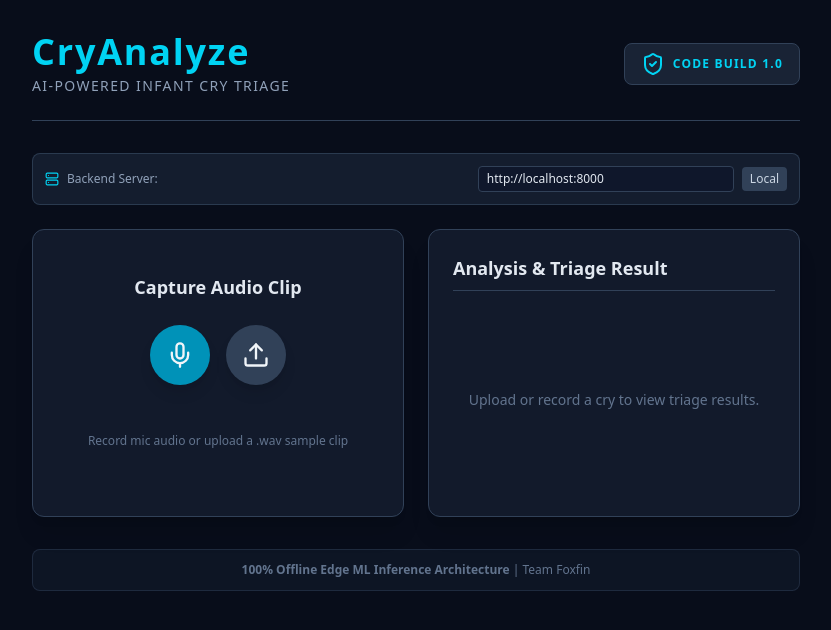
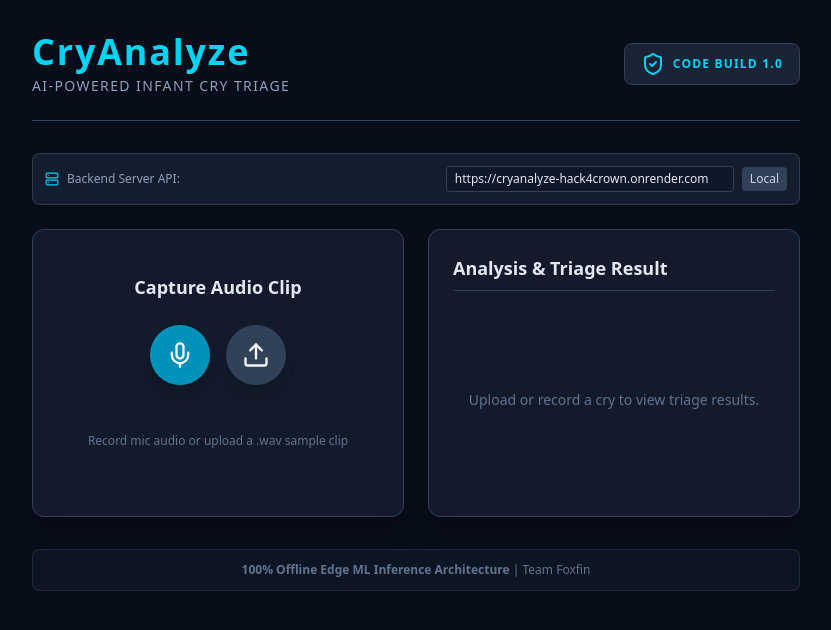
Before and after one commit to Abhijeet9118/CryAnalyze-Hack4Crown, a React app in the folder frontend/: page / in a window 1280 px wide. Shown: the top 630 px of the page, without its empty margins (224-1055 px from the left). Built offline with nearby package versions, Linux system fonts and the light colour scheme; the HTML template or start-up script is replaced by a standard one.

Commit message:
Set Render online backend URL as default for global public access

```diff
--- a/frontend/src/App.jsx
+++ b/frontend/src/App.jsx
@@ -1,13 +1,10 @@
 import { useState, useRef } from 'react';
 import axios from 'axios';
-import { Mic, Upload, Activity, AlertTriangle, CheckCircle, ShieldCheck, Server, RefreshCw } from 'lucide-react';
+import { Mic, Upload, Activity, AlertTriangle, CheckCircle, ShieldCheck, Server } from 'lucide-react';
 
-// Smart API URL Detection:
-// Localhost uses http://localhost:8000
-// Deployed GitHub Pages uses Render backend or local fallback
-const DEFAULT_API_URL = window.location.hostname === 'localhost' || window.location.hostname === '127.0.0.1'
-  ? 'http://localhost:8000'
-  : 'https://cryanalyze-hack4crown.onrender.com';
+// Default to Render Online Backend for public web access
+// Users on any phone or laptop anywhere in the world will connect seamlessly!
+const DEFAULT_API_URL = 'https://cryanalyze-hack4crown.onrender.com';
 
 function App() {
   const [apiUrl, setApiUrl] = useState(DEFAULT_API_URL);
@@ -64,7 +61,6 @@ function App() {
     const formData = new FormData();
     formData.append('audio', audioBlob, 'cry_audio.wav');
 
-    // Attempt 1: Send to primary API URL
     try {
       const targetUrl = `${apiUrl.replace(/\/$/, '')}/analyze`;
       const response = await axios.post(targetUrl, formData, {
@@ -76,10 +72,10 @@ function App() {
     } catch (error) {
       console.warn('Primary backend failed, attempting local fallback...', error);
 
-      // Attempt 2: Fallback to localhost if running locally
+      // Fallback to localhost if running locally
       if (apiUrl !== 'http://localhost:8000') {
         try {
-          setStatusMessage('Primary cloud waking up... Trying local server...');
+          setStatusMessage('Connecting via local fallback...');
           const fallbackResponse = await axios.post('http://localhost:8000/analyze', formData, {
             headers: { 'Content-Type': 'multipart/form-data' },
             timeout: 5000
@@ -90,11 +86,11 @@ function App() {
           setIsAnalyzing(false);
           return;
         } catch (localErr) {
-          console.error('Local fallback also failed', localErr);
+          console.error('Local fallback failed', localErr);
         }
       }
 
-      alert(`Could not connect to backend server at: ${apiUrl}\n\nTip: If using Render free tier, wait 30 seconds for server to wake up, or make sure your Render web service status is Live!`);
+      alert(`Could not connect to backend server at: ${apiUrl}\n\nNote: If using Render free tier for the first time, wait 30 seconds for the cloud server to wake up, or paste your exact Render backend URL in the bar above!`);
       setStatusMessage('Backend connection error.');
     } finally {
       setIsAnalyzing(false);
@@ -119,15 +115,15 @@ function App() {
       <div className="w-full max-w-3xl mb-6 bg-slate-800/60 p-3 rounded-lg border border-slate-700/80 flex flex-col sm:flex-row items-center justify-between text-xs gap-2">
         <div className="flex items-center text-slate-400">
           <Server size={14} className="mr-2 text-cyan-400" />
-          <span>Backend Server:</span>
+          <span>Backend Server API:</span>
         </div>
         <div className="flex items-center space-x-2 w-full sm:w-auto">
           <input
             type="text"
             value={apiUrl}
             onChange={(e) => setApiUrl(e.target.value)}
-            className="bg-slate-900 border border-slate-700 rounded px-2 py-1 text-slate-200 text-xs w-full sm:w-64 focus:outline-none focus:border-cyan-400"
-            placeholder="http://localhost:8000"
+            className="bg-slate-900 border border-slate-700 rounded px-2 py-1 text-slate-200 text-xs w-full sm:w-72 focus:outline-none focus:border-cyan-400"
+            placeholder="https://cryanalyze-hack4crown.onrender.com"
           />
           <button
             onClick={() => setApiUrl('http://localhost:8000')}
```
Also changed, not shown: 4 other files (tests, documents, lock files or other folders).
